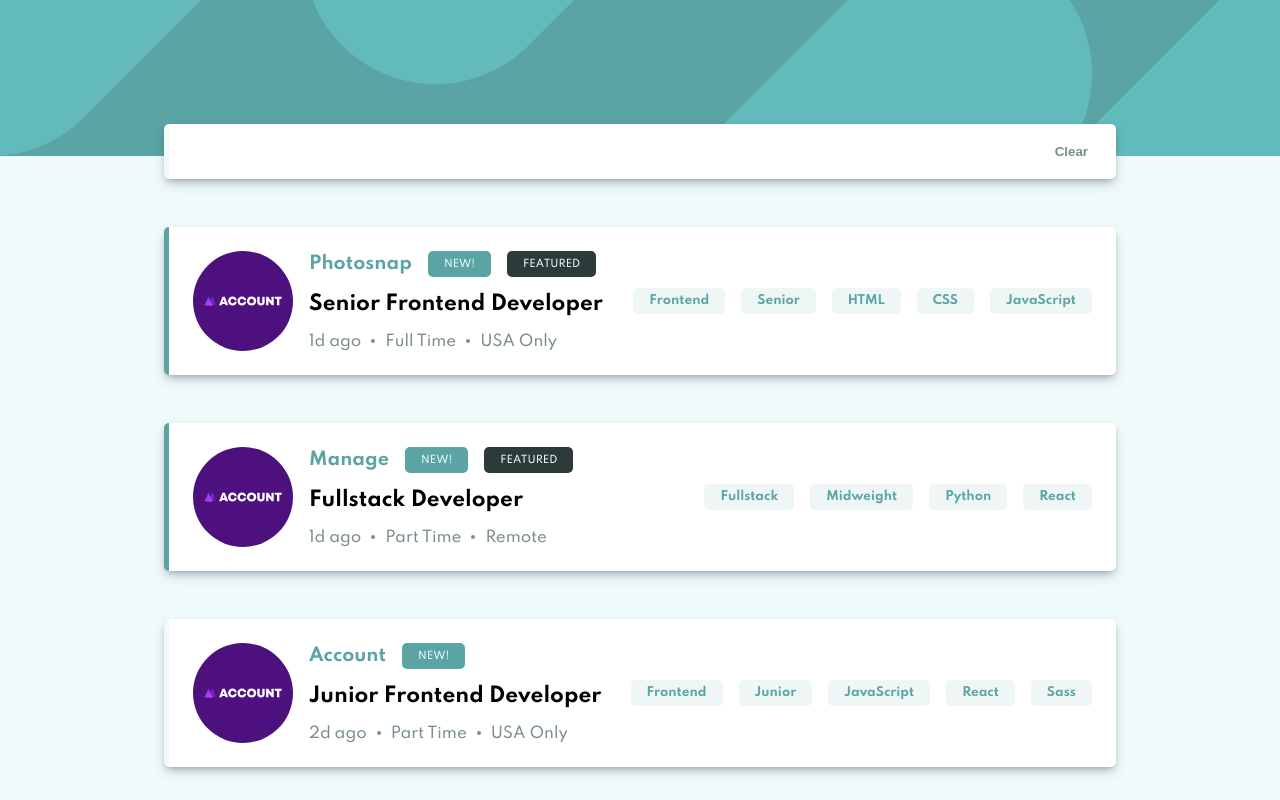
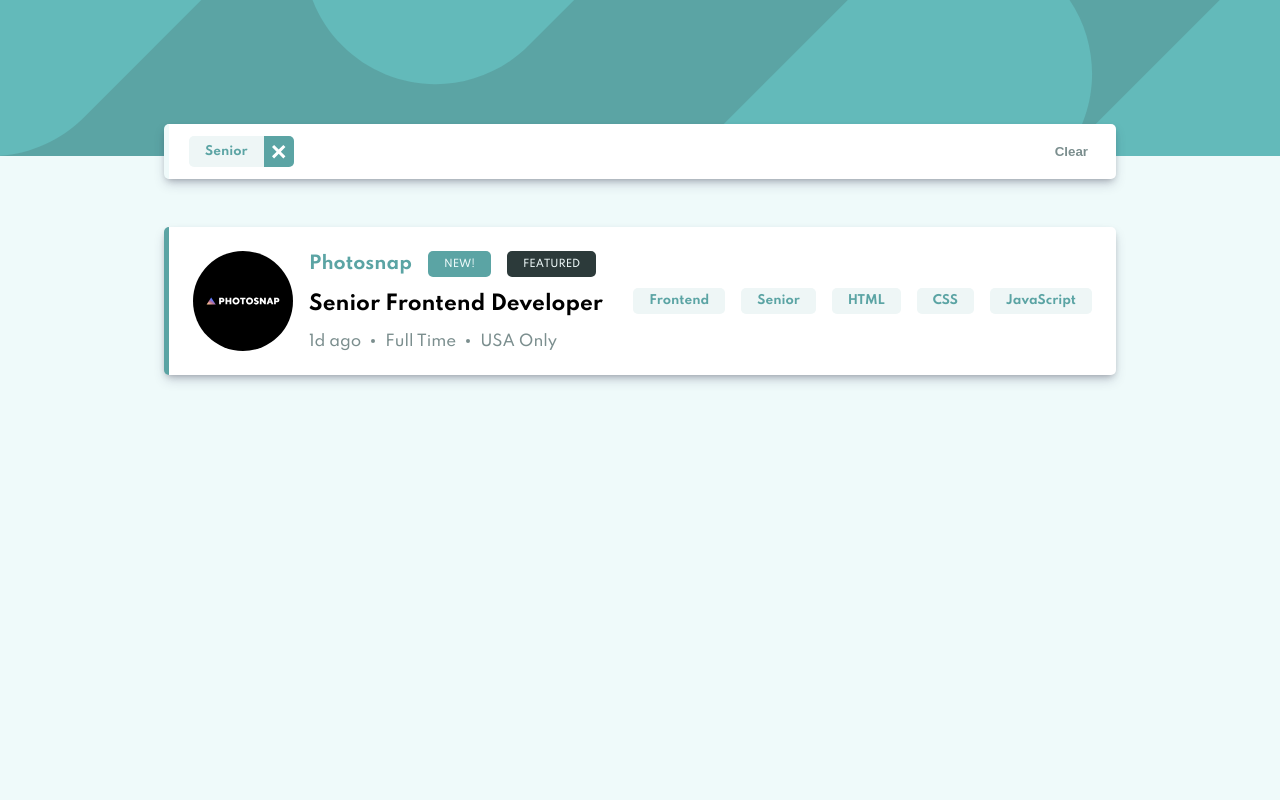
Before and after one commit to alebedev85/dashboard-app-starter, a React (Create React App) app: page / in a window 1280 px wide. Both pictures are taken after a click on the element "Senior". Shown: the top 800 px of the page. Built offline with nearby package versions, Linux system fonts and the light colour scheme.

Commit message:
refactor: перевел в ts все кроме стора

```diff
--- a/src/App.tsx
+++ b/src/App.tsx
@@ -1,5 +1,5 @@
-import { FilterPanel } from 'components/FilterPanel';
-import { JobList } from 'components/JobList';
+import FilterPanel from 'components/FilterPanel';
+import JobList from 'components/JobList';
 import { TheHeader } from 'components/TheHeader';
 import data from './mock/data.json';
 import { useEffect } from 'react';
--- a/src/UI/Badge.tsx
+++ b/src/UI/Badge.tsx
@@ -1,31 +1,31 @@
-import { ReactNode } from 'react';
+import React, { ReactNode } from 'react';
 import { ReactComponent as Remove } from '../assets/images/icon-remove.svg';
 
 type BadgeProps = {
   variant?: 'basic' | 'clearable' | 'rounded',
   colorScheme?: 'light' | 'primary' | 'dark',
   children: ReactNode,
-  onClear?: (data: string) => void,
-  onClick?: (data: string) => void,
+  onClear?: () => void,
+  onClick?: () => void,
 }
 
-const Badge = ({
+export default function Badge({
   variant = 'basic',
   colorScheme = 'light',
   children,
   onClear,
   onClick,
-}: BadgeProps) => (
-  <div className={`badge badge--${variant} badge--${colorScheme}`} onClick={() => onClick}>
+}: BadgeProps) {
+  return (
+    <div className={`badge badge--${variant} badge--${colorScheme}`} onClick={onClick}>
       <span>
         {children}
       </span>
       {variant === 'clearable' && (
-      <div className='badge-remover' onClick={() => onClear}>
+        <div className='badge-remover' onClick={onClear}>
           <Remove />
         </div>
       )}
     </div>
-);
-
-export { Badge };
+  )
+};
--- a/src/UI/Card.tsx
+++ b/src/UI/Card.tsx
@@ -6,7 +6,7 @@ type CardProps = {
   children: ReactNode,
 }
 
-const Card = ({children, isFeatured, className}:CardProps) => {
+export default function Card ({children, isFeatured, className}:CardProps) {
   return (
     <div
       className={
@@ -17,5 +17,3 @@ const Card = ({children, isFeatured, className}:CardProps) => {
     </div>
   )
 }
-
-export {Card};
--- a/src/UI/Stack.tsx
+++ b/src/UI/Stack.tsx
@@ -1,21 +1,16 @@
 import { ReactNode } from 'react';
-import PropTypes from 'prop-types';
 
 type StackProps = {
-  children: ReactNode ,
+  children: ReactNode,
   pos?: string
 }
 
-const Stack = ({ children, pos }:StackProps) => (
+export default function Stack({ children, pos }: StackProps) {
+  return (
     <div className='stack' style={{
       justifyContent: pos === 'center' ? 'center' : `flex-${pos}`
     }}>
       {children}
     </div>
   );
-
-export { Stack };
-
-Stack.propTypes = {
-  children: PropTypes.node.isRequired,
-}
+};
--- a/src/components/FilterPanel.tsx
+++ b/src/components/FilterPanel.tsx
@@ -1,13 +1,13 @@
-import { Badge } from 'UI/Badge';
-import { Card } from 'UI/Card';
-import { Stack } from 'UI/Stack';
+import Badge from 'UI/Badge';
+import Card from 'UI/Card';
+import Stack from 'UI/Stack';
 import { useSelector, useDispatch } from "react-redux";
 import { selectCategores } from 'store/categores/categores-selectors';
 import { delCategore, clearCategore } from '../store/categores/categores-actions'
 
 
 
-const FilterPanel = () => {
+export default function FilterPanel() {
   const dispatch = useDispatch();
   const badges = useSelector(selectCategores);
 
@@ -37,5 +37,3 @@ const FilterPanel = () => {
     </Card>
   )
 }
-
-export { FilterPanel };
--- a/src/components/JobList.jsx
+++ b/src/components/JobList.tsx
@@ -1,26 +1,40 @@
-import { JobPosition } from './JobPosition';
+import JobPosition from './JobPosition';
 import { useSelector } from "react-redux";
 import {selectVisiblePositions} from '../store/jobs/jobs-selectors';
 import { selectCategores } from 'store/categores/categores-selectors';
 import { useDispatch } from "react-redux";
-import {addCategore} from '../store/categores/categores-actions'
+import {addCategore} from '../store/categores/categores-actions';
 
-const JobList = () => {
+type ItemType = {
+  id: number,
+  company: string,
+  logo: string,
+  new: boolean,
+  featured: boolean,
+  position: string,
+  role: string,
+  level: string,
+  postedAt: string,
+  contract: string,
+  location: string,
+  languages: string[],
+  tools: string[]
+}
+
+export default function JobList () {
   const dispatch = useDispatch();
   const filters = useSelector(selectCategores);
   const positions = useSelector(state => selectVisiblePositions(state, filters));
 
-  const handleAddBadge = (badge) => {
+  const handleAddBadge = (badge: string) => {
     dispatch(addCategore(badge))
   }
 
   return (
     <div className='job-list'>
-      {positions.map(item => (
+      {positions.map((item: ItemType) => (
         <JobPosition key={item.id} {...item} onBadgeClick={handleAddBadge}/>
       ))}
     </div>
   )
 }
-
-export {JobList};
--- a/src/components/JobPosition.tsx
+++ b/src/components/JobPosition.tsx
@@ -1,7 +1,6 @@
-import { Badge } from 'UI/Badge';
-import { Card } from 'UI/Card';
-import { Stack } from 'UI/Stack';
-import Logo from '../images/account.svg'
+import Badge from 'UI/Badge';
+import Card from 'UI/Card';
+import Stack from 'UI/Stack';
 
 type JobPositionProps = {
   id: number,
@@ -21,7 +20,7 @@ type JobPositionProps = {
 }
 
 
-const JobPosition = ({
+export default function JobPosition ({
   id,
   company,
   logo,
@@ -36,10 +35,8 @@ const JobPosition = ({
   languages,
   tools,
   onBadgeClick
-}: JobPositionProps) => {
+}: JobPositionProps) {
   const badges = [role, level].concat(...languages, ...tools);
-
-  // console.log(logo)
 
   return (
     <Card isFeatured={featured}>
@@ -47,7 +44,7 @@ const JobPosition = ({
         <div className='job-position-info'>
           <img
             className='job-position-avatar'
-            src={Logo}
+            src={process.env.PUBLIC_URL + logo.slice(1)}
             alt={company}
           />
           <div className='job-position-body'>
@@ -93,5 +90,3 @@ const JobPosition = ({
     </Card>
   )
 }
-
-export { JobPosition };
```
Lines whose indentation alone changed are shown as unchanged.
